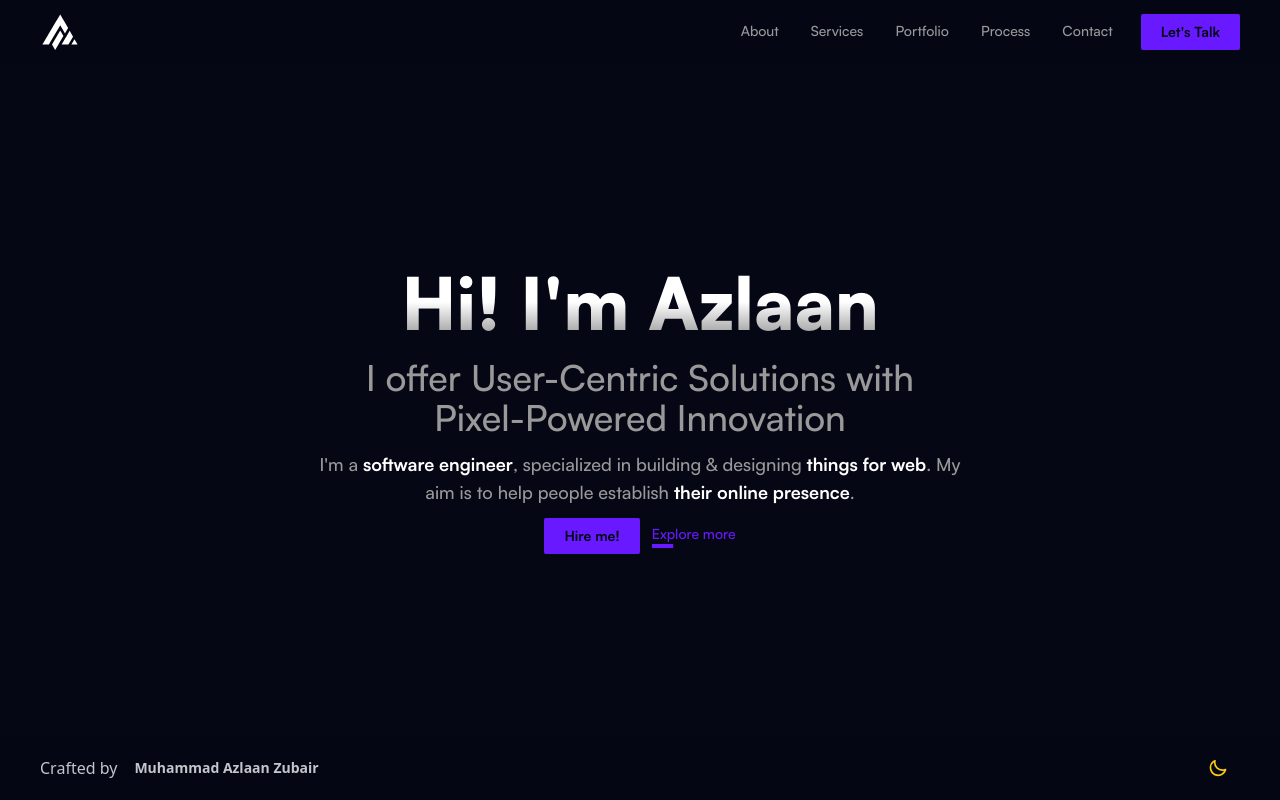
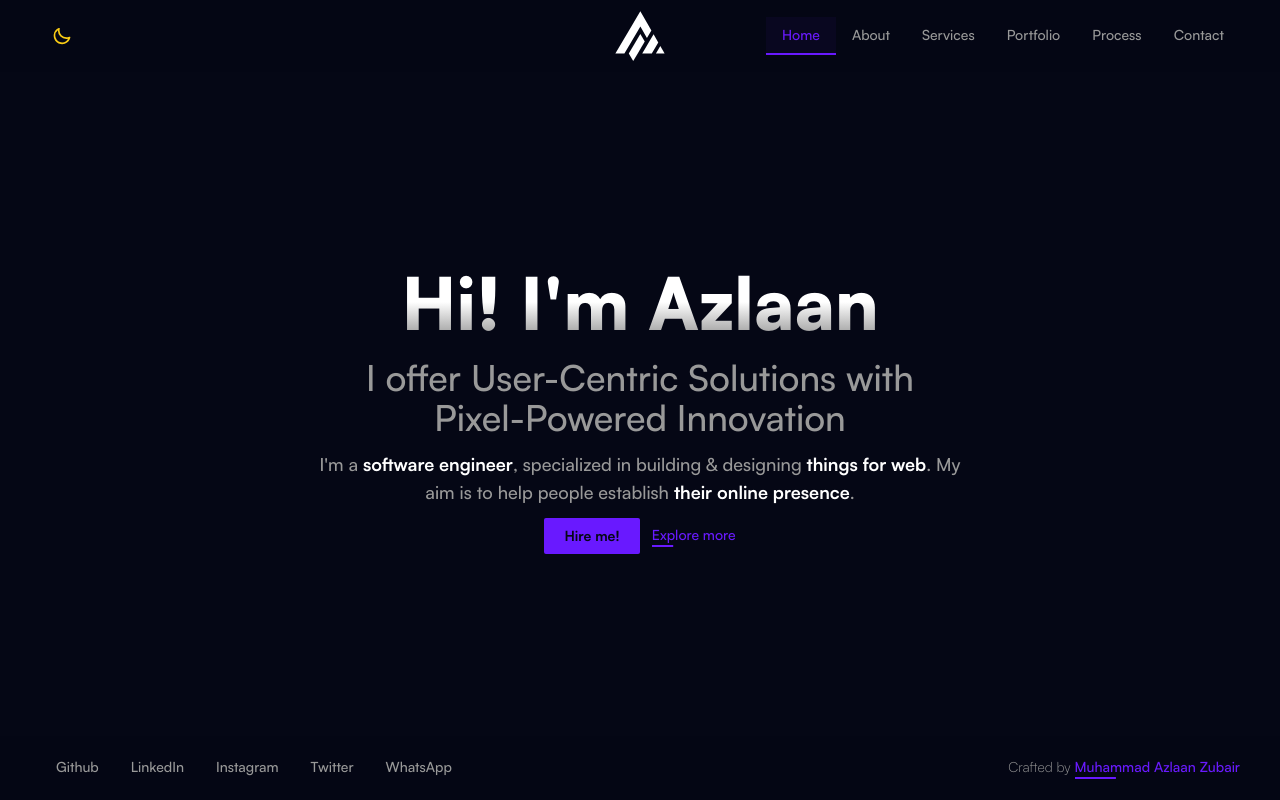
Before and after one commit to mdazlaanzubair/personal-portfolio-site-v2, a Next.js app: page / in a window 1280 px wide. Built offline with nearby package versions, Linux system fonts and the light colour scheme; what tailwindcss-animation-delay would draw is missing.

Commit message:
navigation fixed

```diff
--- a/components/common/TypoAndUtils.jsx
+++ b/components/common/TypoAndUtils.jsx
@@ -60,7 +60,7 @@ export const LinkText = ({ link, text, className }) => (
     className={`${className} group flex flex-col overflow-hidden`}
   >
     <span className="font-satoshi-medium text-sm text-accent">{text}</span>
-    <span className="w-full min-h-[.2rem] max-h-[.2rem] bg-accent m-0 -translate-x-3/4 group-hover:translate-x-0 transition-all ease-in-out duration-300"></span>
+    <span className="w-full min-h-[.1rem] max-h-[.1rem] bg-accent m-0 -translate-x-3/4 group-hover:translate-x-0 transition-all ease-in-out duration-300"></span>
   </Link>
 );
 
--- a/components/view-port/about-section/AboutSection.jsx
+++ b/components/view-port/about-section/AboutSection.jsx
@@ -47,8 +47,8 @@ const AboutSection = () => {
               <TextHighlighter>development</TextHighlighter>.
             </P2>
             <div className="max-w-2xl flex justify-start items-center gap-3">
-              <SolidButtonLink link="#contact-section" text="Credentials" />
-              <LinkText link="#about-section" text="See my work" />
+              <SolidButtonLink link="#credentials" text="Credentials" />
+              <LinkText link="#project-section" text="See my work" />
             </div>
           </div>
         </div>
--- a/components/view-port/footer-section/Footer.jsx
+++ b/components/view-port/footer-section/Footer.jsx
@@ -1,19 +1,21 @@
 import React from "react";
 import ThemeToggler from "../../common/ThemeToggler";
 import SocialMenu from "./SocialMenu";
+import { LinkText, P3 } from "@/components/common/TypoAndUtils";
 
 const Footer = () => {
   return (
     <div className="fixed bottom-0 navbar w-100 z-50 px-3 sm:px-5 md:px-7 lg:px-10 bg-base-100 bg-opacity-75 backdrop-blur-sm">
-      <div className="hidden md:navbar-start">
+      <div className="navbar-start">
         <SocialMenu />
       </div>
-      <div className="navbar-start md:navbar-center">
-        Crafted by
-        <a className="btn btn-ghost">Muhammad Azlaan Zubair</a>
-      </div>
+      {/* <div className="navbar-center"></div> */}
       <div className="navbar-end">
-        <ThemeToggler />
+        <P3>
+          <span className="flex gap-1">
+            Crafted by <LinkText text="Muhammad Azlaan Zubair" link="/" />
+          </span>
+        </P3>
       </div>
     </div>
   );
--- a/components/view-port/footer-section/SocialMenu.jsx
+++ b/components/view-port/footer-section/SocialMenu.jsx
@@ -1,16 +1,45 @@
+import Link from "next/link";
 import React from "react";
 
 const SocialMenu = () => {
-  const social_links = ["Github", "LinkedIn", "Instagram", "Twitter"];
+  const social_links = [
+    {
+      title: "Github",
+      url: "https://github.com/mdazlaanzubair",
+    },
+    {
+      title: "LinkedIn",
+      url: "https://www.linkedin.com/in/mdazlaanzubair/",
+    },
+    {
+      title: "Instagram",
+      url: "https://www.instagram.com/mdazlaanzubair/",
+    },
+    {
+      title: "Twitter",
+      url: "https://twitter.com/mdazlaanzubair",
+    },
+    {
+      title: "WhatsApp",
+      url: "https://wa.me/923113046692?text=Hi%20Azlaan!%20Hope%20you%27re%20doin%27%20well.%20I%20just%20want%20to%20discuss%20a%20project%20with%20you.%20Please%20contact.",
+    },
+  ];
 
   return (
-    <ul className="hidden menu menu-horizontal lg:flex rounded-box">
-      {social_links?.map((link, index) => (
-        <li key={index}>
-          <a>{link}</a>
-        </li>
-      ))}
-    </ul>
+    <div className="hidden lg:flex flex-row justify-between items-center gap-3">
+      <div className="flex flex-row justify-between items-center gap-0">
+        {social_links?.map((link, index) => (
+          <Link
+            key={index}
+            href={link?.url}
+            className={`px-4 py-2 border-b-2 font-satoshi-medium text-sm text-secondary bg-transparent border-transparent hover:text-accent hover:border-accent hover:bg-accent hover:bg-opacity-5 transition-all ease-in-out duration-300`}
+            target="_blank"
+          >
+            {link?.title}
+          </Link>
+        ))}
+      </div>
+    </div>
   );
 };
 
--- a/components/view-port/header-section/NavMenu.jsx
+++ b/components/view-port/header-section/NavMenu.jsx
@@ -6,10 +6,10 @@ import { SolidButtonLink } from "../../common/TypoAndUtils";
 
 const NavMenu = () => {
   const nav_links = [
-    // {
-    //   title: "Home",
-    //   url: "#hero-section",
-    // },
+    {
+      title: "Home",
+      url: "#hero-section",
+    },
     {
       title: "About",
       url: "#about-section",
@@ -39,31 +39,9 @@ const NavMenu = () => {
   // STATE TO HOLD ACTIVE LINK
   const [activeLink, setActiveLink] = useState("Home");
 
-  const sections = useRef([]);
-
-  useEffect(() => {
-    const handleScroll = () => {
-      const activeSection = sections.current.find((section) => {
-        return (
-          window.scrollY >= section.offsetTop &&
-          window.scrollY < section.offsetTop + section.offsetHeight
-        );
-      });
-
-      // Update link item classes based on activeSection
-      return activeSection;
-    };
-
-    window.addEventListener("scroll", handleScroll);
-    setActiveLink(handleScroll());
-
-    return () => window.removeEventListener("scroll", handleScroll);
-  }, []);
-
   return (
     <div className="hidden lg:flex flex-row justify-between items-center gap-3">
       <div className="flex flex-row justify-between items-center gap-0">
-        {activeLink}
         {nav_links?.map((link, index) => (
           <Link
             key={index}
@@ -79,7 +57,6 @@ const NavMenu = () => {
           </Link>
         ))}
       </div>
-      <SolidButtonLink text="Let's Talk" link="/" />
     </div>
   );
 };
--- a/components/view-port/header-section/Navbar.jsx
+++ b/components/view-port/header-section/Navbar.jsx
@@ -2,6 +2,8 @@ import React from "react";
 import NavMenu from "./NavMenu";
 import NavToggler from "./NavToggler";
 import Link from "next/link";
+import { SolidButtonLink } from "@/components/common/TypoAndUtils";
+import ThemeToggler from "@/components/common/ThemeToggler";
 
 const Navbar = () => {
   return (
@@ -10,8 +12,11 @@ const Navbar = () => {
       className="fixed top-0 navbar w-100 z-50 px-3 sm:px-5 md:px-7 lg:px-10 bg-base-100 bg-opacity-75 backdrop-blur-sm"
     >
       <div className="navbar-start">
+        <ThemeToggler />
+      </div>
+      <div className="navbar-center">
         <Link href="#hero-section">
-          <div className="container mx-auto text-center w-10 lg:w-10 relative">
+          <div className="group container mx-auto text-center w-10 lg:w-14 relative">
             <svg
               id="Logo"
               data-name="Layer 1"
@@ -23,25 +28,25 @@ const Navbar = () => {
             >
               <polygon
                 data-name="First Line"
-                className="path-lines fill-primary"
+                className="path-lines fill-primary group-hover:fill-accent transition-all ease-in-out duration-300"
                 points="130.59 70.38 123.23 82.78 114.78 97.04 106.57 82.78 99.04 69.71 91.3 56.28 83.47 69.48 75.59 82.78 42.26 139 34.3 152.42 2 152.42 26.34 111.36 43.29 82.78 67.55 41.85 75.38 28.66 91.18 2 107.1 29.63 114.84 43.05 130.59 70.38"
                 style={{ strokeDasharray: 476, strokeDashoffset: 476 }}
               />
               <polygon
                 data-name="Second Line"
-                className="path-lines fill-primary"
+                className="path-lines fill-primary group-hover:fill-accent transition-all ease-in-out duration-300"
                 points="106.96 109.9 81.95 152.09 65.74 179.42 50 152.09 91.21 82.58 106.96 109.9"
                 style={{ strokeDasharray: 225, strokeDashoffset: 225 }}
               />
               <polygon
                 data-name="Third Line"
-                className="path-lines fill-primary"
+                className="path-lines fill-primary group-hover:fill-accent transition-all ease-in-out duration-300"
                 points="155.25 113.2 139.46 139.85 132 152.42 98 152.42 114.87 123.98 122.7 110.78 138.5 84.13 155.25 113.2"
                 style={{ strokeDasharray: 193, strokeDashoffset: 193 }}
               />
               <polygon
                 data-name="Forth Line"
-                className="path-lines fill-primary"
+                className="path-lines fill-primary group-hover:fill-accent transition-all ease-in-out duration-300"
                 points="177.85 152.42 146.86 152.42 162.58 125.91 177.85 152.42"
                 style={{ strokeDasharray: 93, strokeDashoffset: 93 }}
               />
@@ -49,7 +54,6 @@ const Navbar = () => {
           </div>
         </Link>
       </div>
-      <div className="navbar-center"></div>
       <div className="navbar-end">
         <NavToggler />
         <NavMenu />
--- a/components/view-port/section-divider/call-to-action/HireMe.jsx
+++ b/components/view-port/section-divider/call-to-action/HireMe.jsx
@@ -25,7 +25,7 @@ const HireMe = () => {
 
       <div className="max-w-xl mx-auto flex flex-row justify-center items-center gap-3">
         <Link
-          href="/"
+          href="#"
           className="font-satoshi-bold bg-slate-950 px-5 py-2 rounded-sm text-sm text-accent hover:text-slate-100 transition-all ease-in-out duration-300"
         >
           Book a call
--- a/components/view-port/section-divider/call-to-action/KnowMe.jsx
+++ b/components/view-port/section-divider/call-to-action/KnowMe.jsx
@@ -25,7 +25,7 @@ const KnowMe = () => {
 
       <div className="max-w-xl mx-auto flex flex-row justify-center items-center gap-3">
         <Link
-          href="/"
+          href="#credentials"
           className="font-satoshi-bold bg-slate-950 px-5 py-2 rounded-sm text-sm text-accent hover:text-slate-100 transition-all ease-in-out duration-300"
         >
           Get to know me
```
